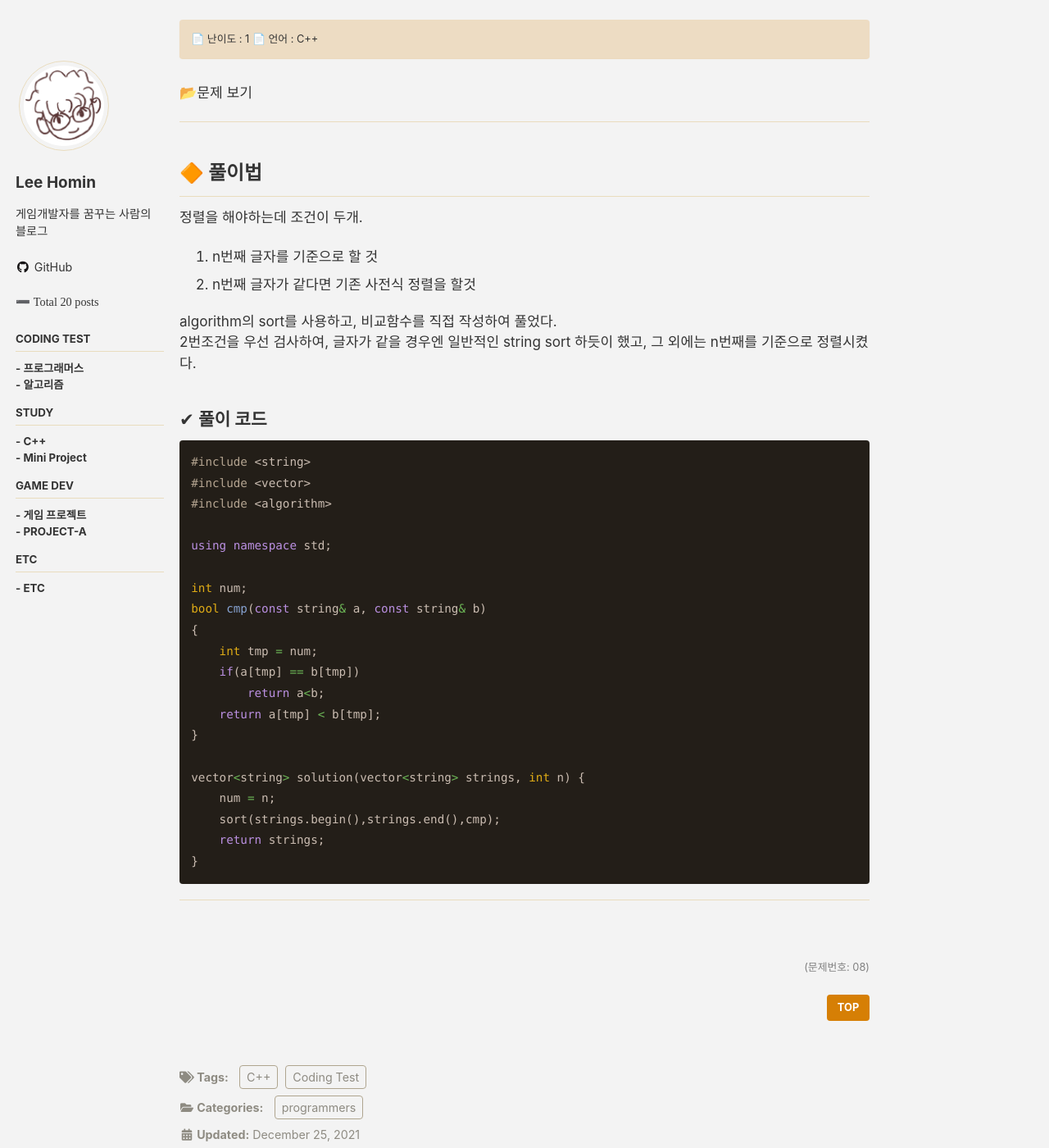
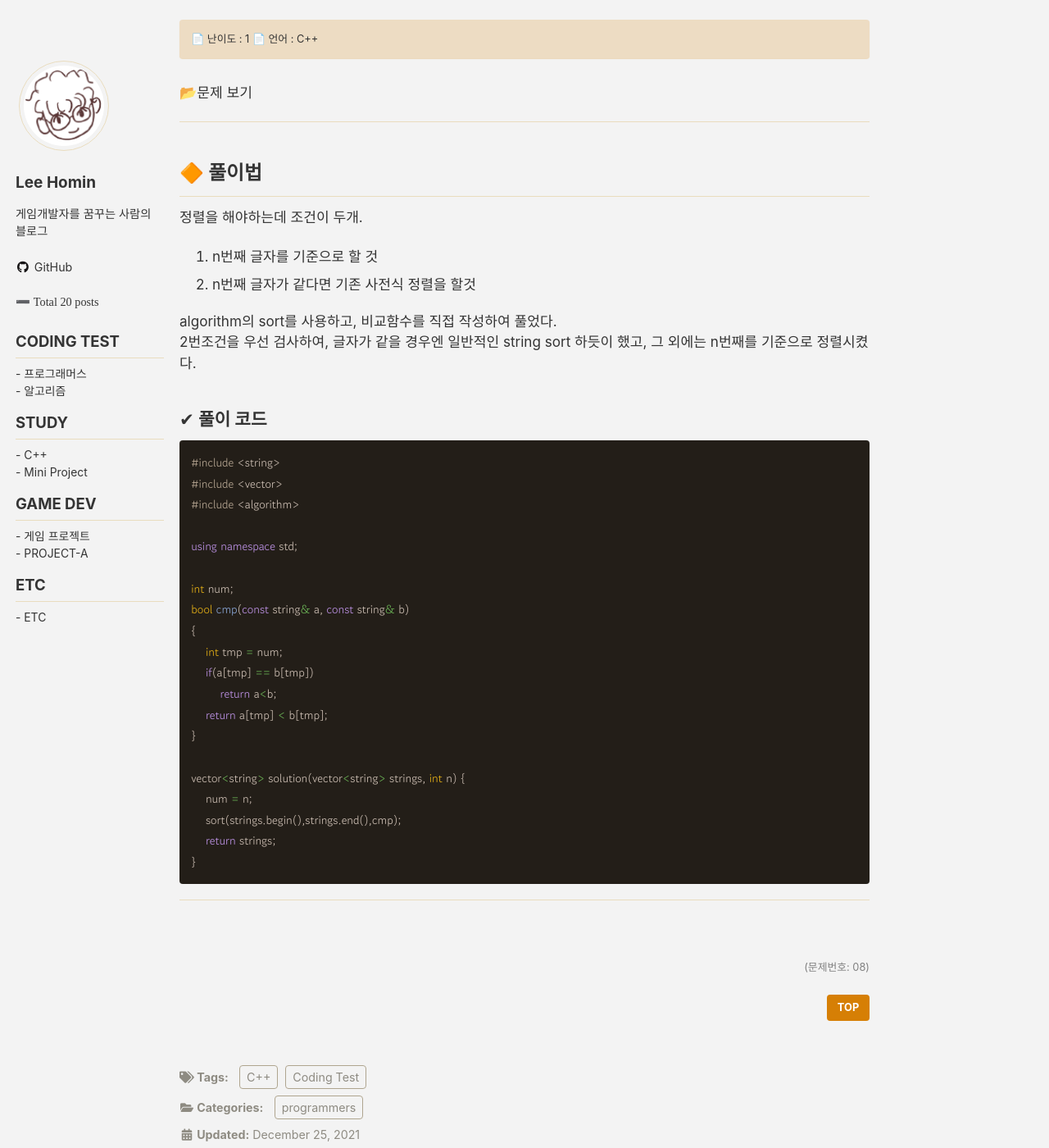
Before and after one commit to Squidward79/Squidward79.github.io, a Jekyll site: the page built from _posts/Programmers/Level1/2021-12-24-programmers_lv1_08.md, in a window 1280 px wide and 1400 px high, scrolled down 237 px. Shown: the whole window at 82% size. Built offline with Jekyll 4.4.1, drawn with Linux system fonts in a browser that asks for light colours; cached includes are drawn as plain includes.

Commit message:
메뉴 폰트 수정

```diff
--- a/_sass/minimal-mistakes/_navigation.scss
+++ b/_sass/minimal-mistakes/_navigation.scss
@@ -439,8 +439,7 @@
 
 .nav__list .nav__items {
   margin: 0;
-  font-size: 1.25rem;
-  font-weight: bold; //네비 폰트 두께 수정!
+  font-size: 1.3rem; //수정!
 
   a {
     color: inherit;
@@ -494,7 +493,7 @@
   margin: 0.5rem 0;
   padding: 0.25rem 0;
   font-family: $sans-serif-narrow;
-  font-size: $type-size-6;
+  font-size: $type-size-5;
   font-weight: bold;
   text-transform: uppercase;
   border-bottom: 1px solid $border-color;
--- a/_sass/minimal-mistakes/_variables.scss
+++ b/_sass/minimal-mistakes/_variables.scss
@@ -13,10 +13,10 @@ $paragraph-indent: false !default; // true, false (default)
 $indent-var: 1.3em !default;
 
 /* system typefaces */
-$serif: Georgia, Times, serif !default;
+$serif: "Gowun Dodum",Georgia, Times, serif !default;
 $sans-serif: -apple-system, BlinkMacSystemFont, "Gowun Dodum",//수정
 "Roboto", "Segoe UI", "Helvetica Neue", "Lucida Grande", Arial, sans-serif !default;
-$monospace: "Noto Serif KR", Monaco, Consolas, "Lucida Console", monospace !default;
+$monospace: "Gowun Dodum", Monaco, Consolas, "Lucida Console", monospace !default;
 
 /* sans serif typefaces */
 $sans-serif-narrow: $sans-serif !default;
```
